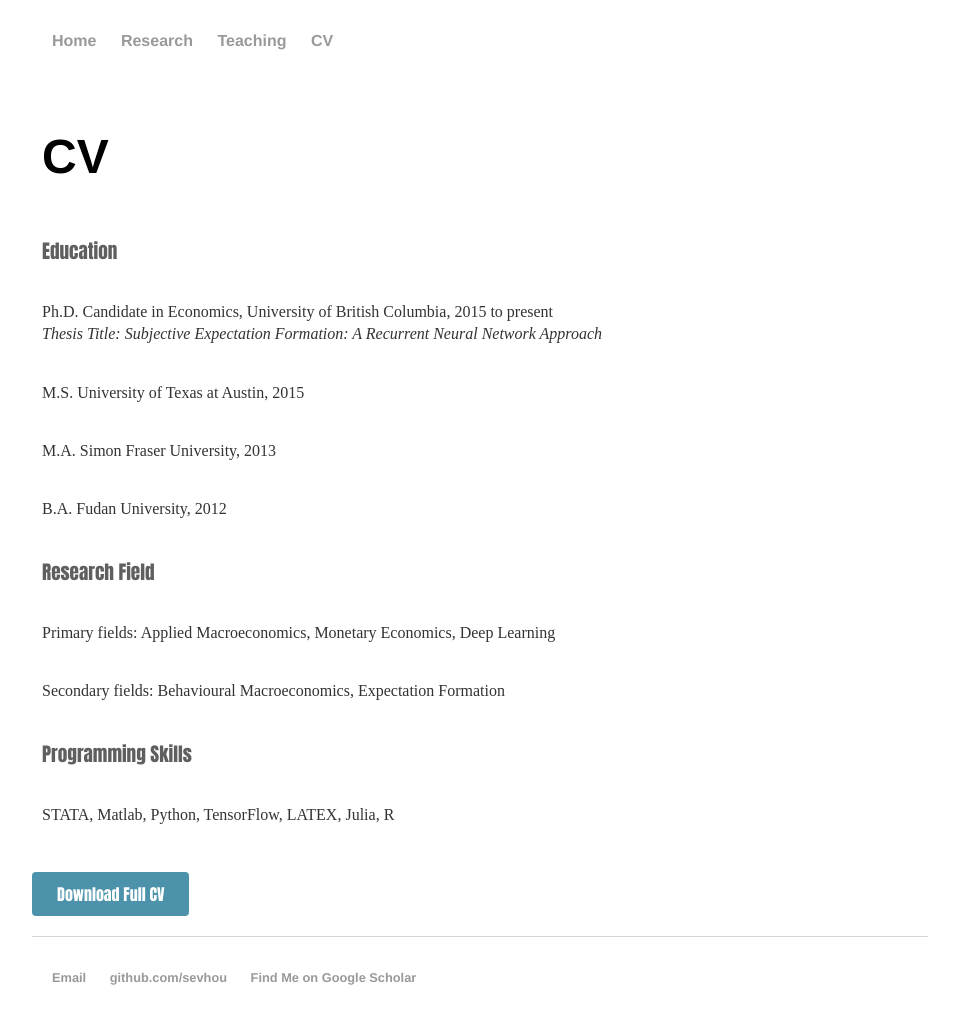
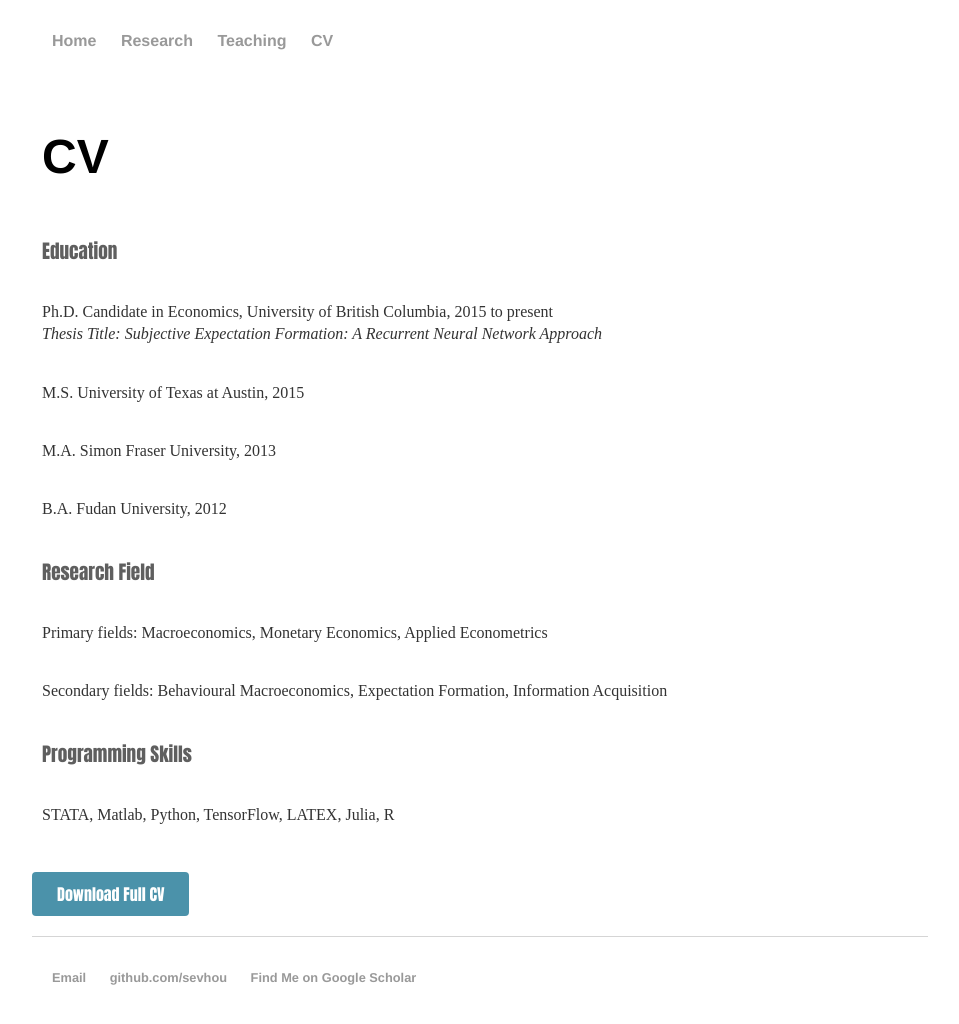
Before and after one commit to sevhou/sevhou.github.io, a Jekyll site: the page built from cv/index.html, in a window 1280 px wide, cut to the strip 94-1159 px from the top of the page. Shown: the top 1024 px of the strip, without its empty margins (160-1119 px from the left). Built offline with Jekyll 4.4.1, drawn with Linux system fonts in a browser that asks for light colours.

Commit message:
Update index.html

```diff
--- a/cv/index.html
+++ b/cv/index.html
@@ -13,8 +13,8 @@ title: CV
 	<p>B.A. Fudan University, 2012</p>
 
 	<h2>Research Field</h2>
-	<p>Primary fields: Applied Macroeconomics, Monetary Economics, Deep Learning</p>
-	<p>Secondary fields: Behavioural Macroeconomics, Expectation Formation</p>
+	<p>Primary fields: Macroeconomics, Monetary Economics, Applied Econometrics</p>
+	<p>Secondary fields: Behavioural Macroeconomics, Expectation Formation, Information Acquisition</p>
 
 	<h2>Programming Skills</h2>
 	<p>STATA, Matlab, Python, TensorFlow, LATEX, Julia, R </p>
```
